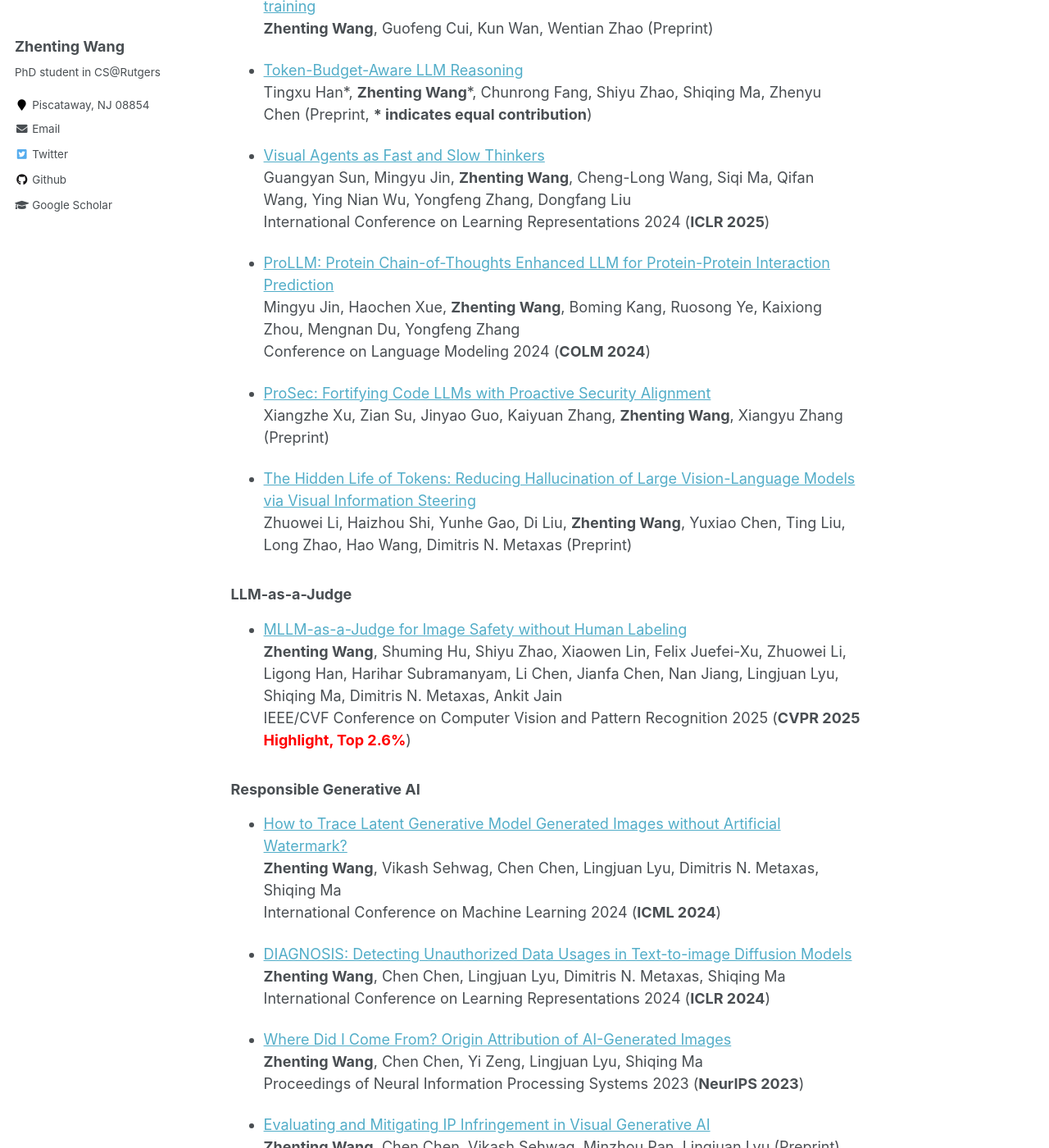
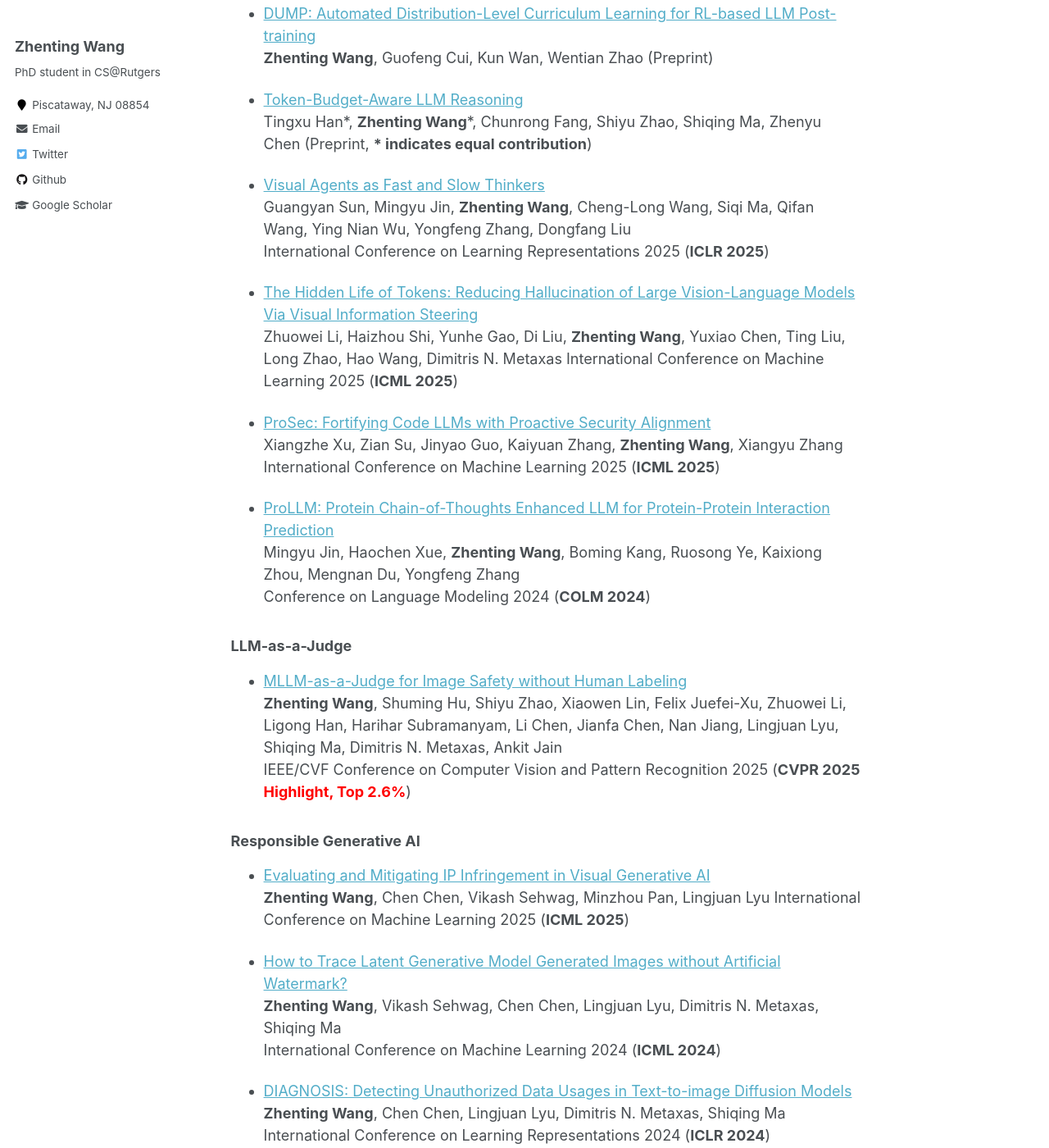
Before and after one commit to ZhentingWang/zhentingwang.github.io, a Jekyll site: the page built from _pages/about.md, in a window 1280 px wide and 1400 px high, scrolled down 842 px. Shown: the whole window at 82% size. Built offline with Jekyll 4.4.1, drawn with Linux system fonts in a browser that asks for light colours; some of the changed text lies outside the part shown.

Commit message:
Update about.md

```diff
--- a/_pages/about.md
+++ b/_pages/about.md
@@ -15,6 +15,7 @@ redirect_from:
 
 News
 ======
+* [2025-05] 3 papers are accepted to ICML 2025.
 * [2025-03] I am co-organizing the [Data for Generative Models](https://icml2025digbugs.github.io/) workshop at ICML 2025.
 * [2025-02] 4 papers are accepted to CVPR 2025 (1 Hightlight).
 * [2025-01] 3 papers are accepted to ICLR 2025.
@@ -79,17 +80,20 @@ Tingxu Han\*, **Zhenting Wang**\*, Chunrong Fang, Shiyu Zhao, Shiqing Ma, Zhenyu
 
 * [Visual Agents as Fast and Slow Thinkers](https://arxiv.org/pdf/2408.08862)
 Guangyan Sun, Mingyu Jin, **Zhenting Wang**, Cheng-Long Wang, Siqi Ma, Qifan Wang, Ying Nian Wu, Yongfeng Zhang, Dongfang Liu
-International Conference on Learning Representations 2024 (**ICLR 2025**)
+International Conference on Learning Representations 2025 (**ICLR 2025**)
+
+* [The Hidden Life of Tokens: Reducing Hallucination of Large Vision-Language Models Via Visual Information Steering](https://arxiv.org/abs/2502.03628)
+Zhuowei Li, Haizhou Shi, Yunhe Gao, Di Liu, **Zhenting Wang**, Yuxiao Chen, Ting Liu, Long Zhao, Hao Wang, Dimitris N. Metaxas
+International Conference on Machine Learning 2025 (**ICML 2025**)
+
+* [ProSec: Fortifying Code LLMs with Proactive Security Alignment](https://arxiv.org/pdf/2411.12882)
+Xiangzhe Xu, Zian Su, Jinyao Guo, Kaiyuan Zhang, **Zhenting Wang**, Xiangyu Zhang
+International Conference on Machine Learning 2025 (**ICML 2025**)
 
 * [ProLLM: Protein Chain-of-Thoughts Enhanced LLM for Protein-Protein Interaction Prediction](https://www.biorxiv.org/content/10.1101/2024.04.18.590025v1.full.pdf)
 Mingyu Jin, Haochen Xue, **Zhenting Wang**, Boming Kang, Ruosong Ye, Kaixiong Zhou, Mengnan Du, Yongfeng Zhang
 Conference on Language Modeling 2024 (**COLM 2024**)
 
-* [ProSec: Fortifying Code LLMs with Proactive Security Alignment](https://arxiv.org/pdf/2411.12882)
-Xiangzhe Xu, Zian Su, Jinyao Guo, Kaiyuan Zhang, **Zhenting Wang**, Xiangyu Zhang (Preprint)
-
-* [The Hidden Life of Tokens: Reducing Hallucination of Large Vision-Language Models via Visual Information Steering](https://arxiv.org/abs/2502.03628)
-Zhuowei Li, Haizhou Shi, Yunhe Gao, Di Liu, **Zhenting Wang**, Yuxiao Chen, Ting Liu, Long Zhao, Hao Wang, Dimitris N. Metaxas (Preprint)
 
 ### LLM-as-a-Judge
 
@@ -98,6 +102,10 @@ Zhuowei Li, Haizhou Shi, Yunhe Gao, Di Liu, **Zhenting Wang**, Yuxiao Chen, Ting
 IEEE/CVF Conference on Computer Vision and Pattern Recognition 2025 (**CVPR 2025 <font color=red>Highlight, Top 2.6%</font>**)
 
 ### Responsible Generative AI
+
+* [Evaluating and Mitigating IP Infringement in Visual Generative AI](https://arxiv.org/pdf/2406.04662)
+**Zhenting Wang**, Chen Chen, Vikash Sehwag, Minzhou Pan, Lingjuan Lyu
+International Conference on Machine Learning 2025 (**ICML 2025**)
 
 * [How to Trace Latent Generative Model Generated Images without Artificial Watermark?](https://arxiv.org/pdf/2405.13360)
 **Zhenting Wang**, Vikash Sehwag, Chen Chen, Lingjuan Lyu, Dimitris N. Metaxas, Shiqing Ma
@@ -110,9 +118,6 @@ International Conference on Learning Representations 2024 (**ICLR 2024**)
 * [Where Did I Come From? Origin Attribution of AI-Generated Images](https://proceedings.neurips.cc/paper_files/paper/2023/file/ebb4c188fafe7da089b41a9f615ad84d-Paper-Conference.pdf)
 **Zhenting Wang**, Chen Chen, Yi Zeng, Lingjuan Lyu, Shiqing Ma
 Proceedings of Neural Information Processing Systems 2023 (**NeurIPS 2023**)
-
-* [Evaluating and Mitigating IP Infringement in Visual Generative AI](https://arxiv.org/pdf/2406.04662)
-**Zhenting Wang**, Chen Chen, Vikash Sehwag, Minzhou Pan, Lingjuan Lyu (Preprint)
 
 * [Continuous Concepts Removal in Text-to-image Diffusion Models](https://arxiv.org/pdf/2412.00580)
 Tingxu Han, Weisong Sun, Yanrong Hu, Chunrong Fang, Yonglong Zhang, Shiqing Ma, Tao Zheng, Zhenyu Chen, **Zhenting Wang** (Preprint)
```
